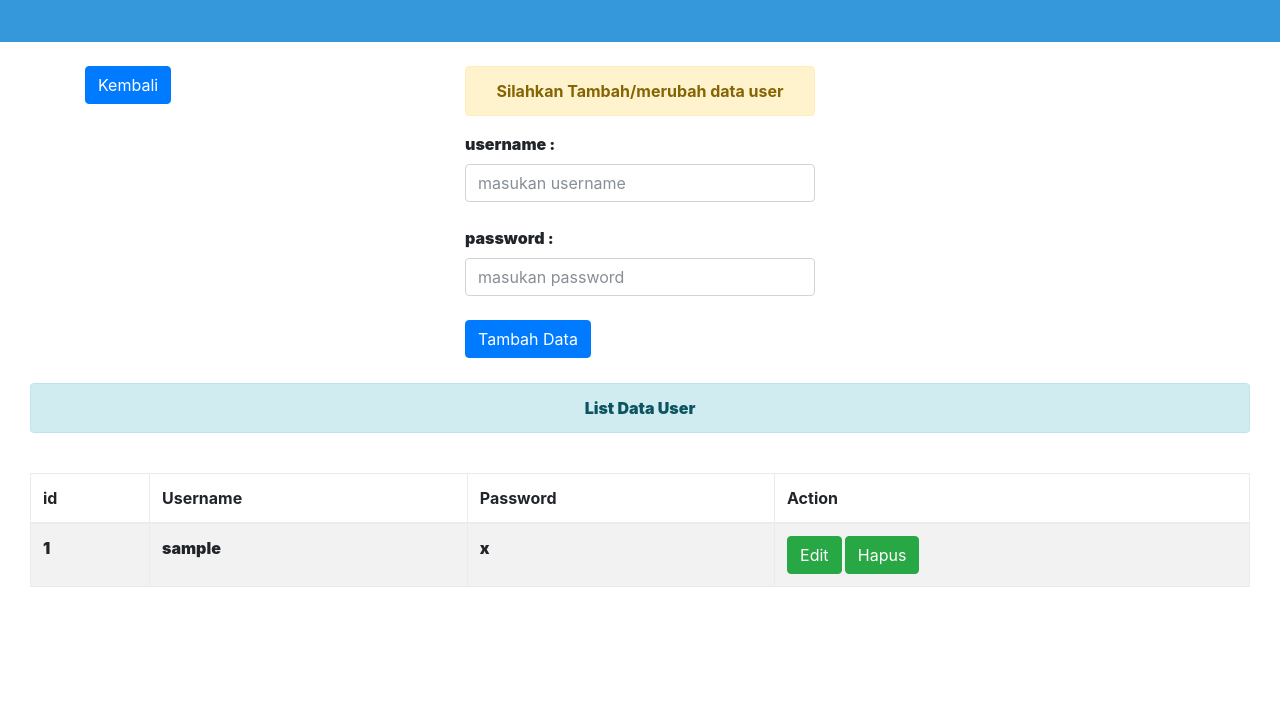
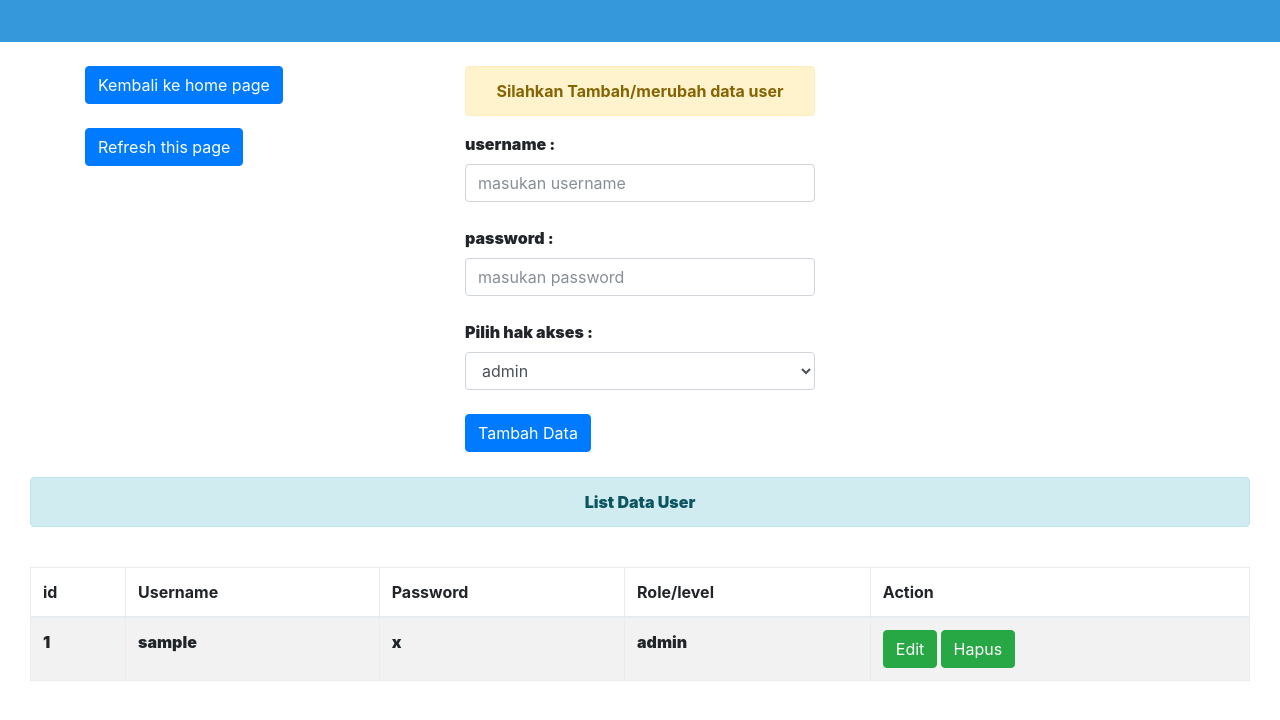
Before and after one commit to M1n007/posUKK, a PHP site: page /user.php in a window 1280 px wide. Shown: the top 720 px of the page. Run offline with PHP 8.4, Linux system fonts and the light colour scheme; tables that the repository leaves empty or names only in its code hold one stand-in row (values such as "Sample post").

Commit message:
crud di user sukses

```diff
--- a/manage/user.php
+++ b/manage/user.php
@@ -7,7 +7,8 @@ include '../configuration/konek.php';
 <br>
   <div class="row">
     <div class="col-md-4">
-      <a href="index.php"><button class="btn btn-primary">Kembali</button></a>
+      <a href="index.php"><button class="btn btn-primary">Kembali ke home page</button></a><br><br>
+      <a href="user.php"><button class="btn btn-primary">Refresh this page</button></a>
     </div>
     <div class="col-md-4">
         <?php
@@ -15,7 +16,8 @@ include '../configuration/konek.php';
         if (isset($_POST['tambah'])) {
           $user = $_POST['useradd'];
           $pass = $_POST['passadd'];
-          $query = mysqli_query($konek, "insert into user(username, password)values('$user', '$pass')");
+          $level = $_POST['leveladd'];
+          $query = mysqli_query($konek, "insert into user(username, password, level)values('$user', '$pass', '$level')");
           if ($query) {
             ?><font class="alert alert-success card card-title"><b>Tambah Data Berhasil!!<b></font>
             <?php
@@ -33,6 +35,7 @@ include '../configuration/konek.php';
         if (isset($_POST['update'])) {
           $user1 = $_POST['useradd'];
           $pass1 = $_POST['passadd'];
+          $level1 = $_POST['leveladd'];
           $update = "update user set username='$user1', password='$pass1' where id=".$_GET['edit'];
           $update1 = $konek->query($update);
           if ($update1) {
@@ -48,6 +51,11 @@ include '../configuration/konek.php';
           <input type="text" name="useradd" value="<?php if(isset($_GET['edit'])){ echo $tam['1']; } ?>" class="form-control" placeholder="masukan username"><br>
           <label>password :</label>
           <input type="text" name="passadd" value="<?php if(isset($_GET['edit'])){ echo $tam['2']; } ?>" class="form-control" placeholder="masukan password"><br>
+          <label>Pilih hak akses :</label>
+          <select name="leveladd" class="form-control">
+            <option value="admin">admin</option>
+            <option value="kasir">kasir</option>
+          </select><br>
           <?php
             if (isset($_GET['edit'])) {
               ?><button name="update" class="btn btn-primary">Update Data</button>
@@ -89,6 +97,7 @@ include '../configuration/konek.php';
             <th>id</th>
             <th>Username</th>
             <th>Password</th>
+            <th>Role/level</th>
             <th>Action</th>
           </tr>
         </thead>
@@ -101,9 +110,10 @@ include '../configuration/konek.php';
             <td><?php echo $r['0']; ?></td>
             <td><?php echo $r['1']; ?></td>
             <td><?php echo $r['2']; ?></td>
+            <td><?php echo $r['3']; ?></td>
             <td>
-              <a href="?edit=<?php echo $r['0'] ?>"><button class="btn btn-success">Edit</button></a>
-              <a href="?hapus=<?php echo $r['0'] ?>"<button class="btn btn-success">Hapus</button></a>
+              <a href="?edit=<?php echo $r['0'] ?>" class="btn btn-success">Edit</a>
+              <a href="?hapus=<?php echo $r['0'] ?>" class="btn btn-success">Hapus</a>
             </td>
           </tr>
         </tbody>
```
